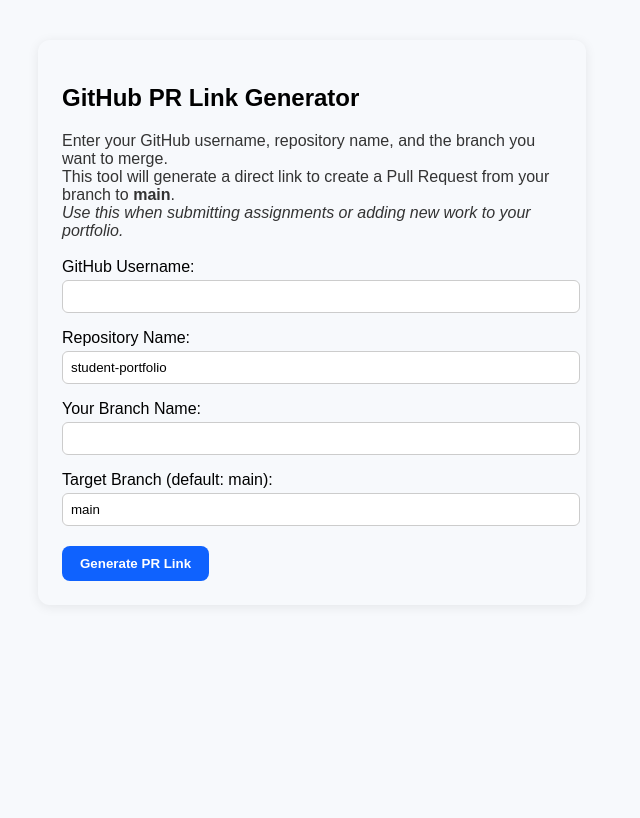
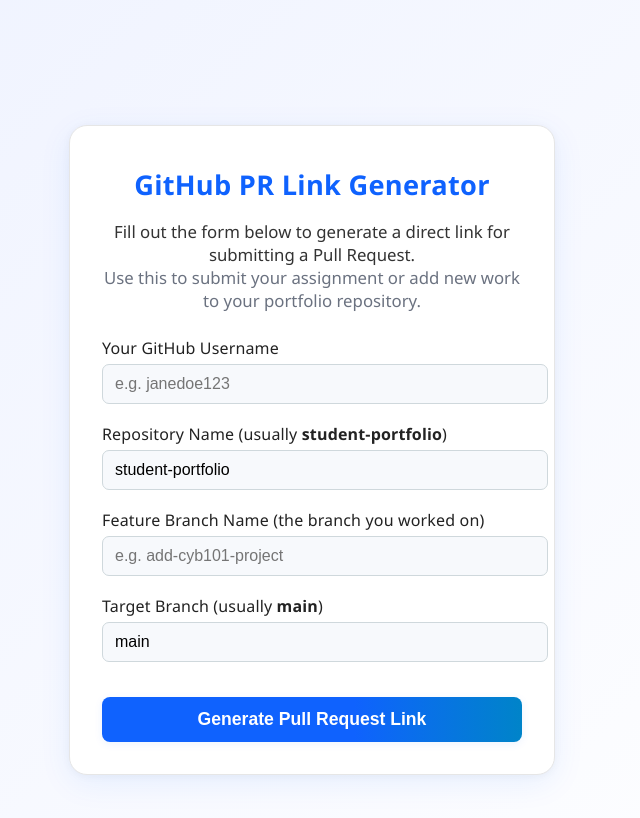
Before and after one commit to Hocking-College-Cybersecurity/hocking-college-cybersecurity.github.io, a Jekyll site: the page pr-link-generator.html, which Jekyll copies as it is, in a window 1280 px wide. Shown: the top 818 px of the page, without its empty margins (328-968 px from the left). Built offline with Jekyll 4.4.1, drawn with Linux system fonts in a browser that asks for light colours.

Commit message:
Refactor PR link generator for improved layout, styling, and user instructions

```diff
--- a/pr-link-generator.html
+++ b/pr-link-generator.html
@@ -3,42 +3,138 @@
 <head>
   <meta charset="UTF-8">
   <title>GitHub PR Link Generator</title>
+  <meta name="viewport" content="width=device-width, initial-scale=1">
   <style>
-    body { font-family: Arial, sans-serif; max-width: 500px; margin: 40px auto; background: #f7f9fc; padding: 24px; border-radius: 12px; box-shadow: 0 2px 12px rgba(0,0,0,0.08); }
-    label { display: block; margin-top: 16px; }
-    input { width: 100%; padding: 8px; margin-top: 4px; border-radius: 6px; border: 1px solid #ccc; }
-    button { margin-top: 20px; padding: 10px 18px; background: #0f62fe; color: #fff; border: none; border-radius: 8px; font-weight: bold; cursor: pointer; }
-    .output { margin-top: 24px; background: #fff; padding: 12px; border-radius: 8px; border: 1px solid #e6e6e6; }
-    .instructions { margin-bottom: 18px; color: #333; font-size: 1em; }
-    .copy-btn { margin-top: 10px; background: #FCA311; color: #fff; border: none; border-radius: 6px; padding: 6px 12px; cursor: pointer; font-weight: bold; }
+    body {
+      font-family: 'Segoe UI', Arial, sans-serif;
+      background: linear-gradient(135deg, #eef2ff 0%, #ffffff 100%);
+      min-height: 100vh;
+      margin: 0;
+      display: flex;
+      align-items: center;
+      justify-content: center;
+    }
+    .container {
+      background: #fff;
+      max-width: 420px;
+      width: 100%;
+      margin: 32px auto;
+      padding: 2.5em 2em 2em 2em;
+      border-radius: 18px;
+      box-shadow: 0 8px 32px rgba(15, 98, 254, 0.08), 0 1.5px 8px rgba(0,0,0,0.04);
+      border: 1px solid #e6e6e6;
+    }
+    h2 {
+      color: #0f62fe;
+      margin-top: 0;
+      margin-bottom: 0.5em;
+      font-size: 1.7em;
+      letter-spacing: 0.01em;
+      text-align: center;
+    }
+    .instructions {
+      margin-bottom: 1.5em;
+      color: #333;
+      font-size: 1.05em;
+      text-align: center;
+    }
+    form label {
+      display: block;
+      margin-top: 1.2em;
+      margin-bottom: 0.3em;
+      font-weight: 500;
+      color: #222;
+      letter-spacing: 0.01em;
+    }
+    form input {
+      width: 100%;
+      padding: 10px 12px;
+      border-radius: 7px;
+      border: 1px solid #cfd8dc;
+      font-size: 1em;
+      background: #f7f9fc;
+      transition: border 0.2s;
+    }
+    form input:focus {
+      border: 1.5px solid #0f62fe;
+      outline: none;
+      background: #fff;
+    }
+    button[type="submit"] {
+      margin-top: 2em;
+      width: 100%;
+      padding: 12px 0;
+      background: linear-gradient(90deg, #0f62fe 60%, #0084c9 100%);
+      color: #fff;
+      border: none;
+      border-radius: 8px;
+      font-weight: bold;
+      font-size: 1.1em;
+      cursor: pointer;
+      box-shadow: 0 2px 8px rgba(15,98,254,0.08);
+      transition: background 0.2s;
+    }
+    button[type="submit"]:hover {
+      background: linear-gradient(90deg, #0084c9 60%, #0f62fe 100%);
+    }
+    .output {
+      margin-top: 2em;
+      background: #f4f6fa;
+      padding: 1.2em;
+      border-radius: 10px;
+      border: 1px solid #e6e6e6;
+      text-align: center;
+      font-size: 1.08em;
+      word-break: break-all;
+    }
+    .copy-btn {
+      margin-top: 1em;
+      background: #FCA311;
+      color: #fff;
+      border: none;
+      border-radius: 6px;
+      padding: 8px 18px;
+      cursor: pointer;
+      font-weight: bold;
+      font-size: 1em;
+      transition: background 0.2s;
+    }
+    .copy-btn:hover {
+      background: #0084C9;
+    }
+    @media (max-width: 600px) {
+      .container {
+        padding: 1.2em 0.5em 1.5em 0.5em;
+      }
+    }
   </style>
 </head>
 <body>
+  <div class="container">
     <h2>GitHub PR Link Generator</h2>
     <div class="instructions">
       <p>
-      Enter your GitHub username, repository name, and the branch you want to merge.<br>
-      This tool will generate a direct link to create a Pull Request from your branch to <strong>main</strong>.<br>
-      <em>Use this when submitting assignments or adding new work to your portfolio.</em>
+        Fill out the form below to generate a direct link for submitting a Pull Request.<br>
+        <span style="color:#6b7280;">Use this to submit your assignment or add new work to your portfolio repository.</span>
       </p>
     </div>
     <form id="prForm" autocomplete="off">
-    <label for="username">GitHub Username:</label>
-    <input type="text" id="username" required>
+      <label for="username">Your GitHub Username</label>
+      <input type="text" id="username" placeholder="e.g. janedoe123" required>
 
-    <label for="repo">Repository Name:</label>
+      <label for="repo">Repository Name (usually <b>student-portfolio</b>)</label>
       <input type="text" id="repo" value="student-portfolio" required>
 
-    <label for="branch">Your Branch Name:</label>
-    <input type="text" id="branch" required>
+      <label for="branch">Feature Branch Name (the branch you worked on)</label>
+      <input type="text" id="branch" placeholder="e.g. add-cyb101-project" required>
 
-    <label for="target">Target Branch (default: main):</label>
+      <label for="target">Target Branch (usually <b>main</b>)</label>
       <input type="text" id="target" value="main" required>
 
-    <button type="submit">Generate PR Link</button>
+      <button type="submit">Generate Pull Request Link</button>
     </form>
     <div class="output" id="output" style="display:none;"></div>
-
+  </div>
   <script>
     document.getElementById('prForm').onsubmit = function(e) {
       e.preventDefault();
@@ -50,7 +146,7 @@
         var link = `https://github.com/${username}/${repo}/compare/${target}...${branch}?expand=1`;
         document.getElementById('output').style.display = 'block';
         document.getElementById('output').innerHTML = `
-          <strong>Direct PR Link:</strong><br>
+          <strong>Direct Pull Request Link:</strong><br>
           <a href="${link}" target="_blank">${link}</a>
           <br>
           <button class="copy-btn" onclick="navigator.clipboard.writeText('${link}')">Copy Link</button>
```
Lines whose indentation alone changed are shown as unchanged.
